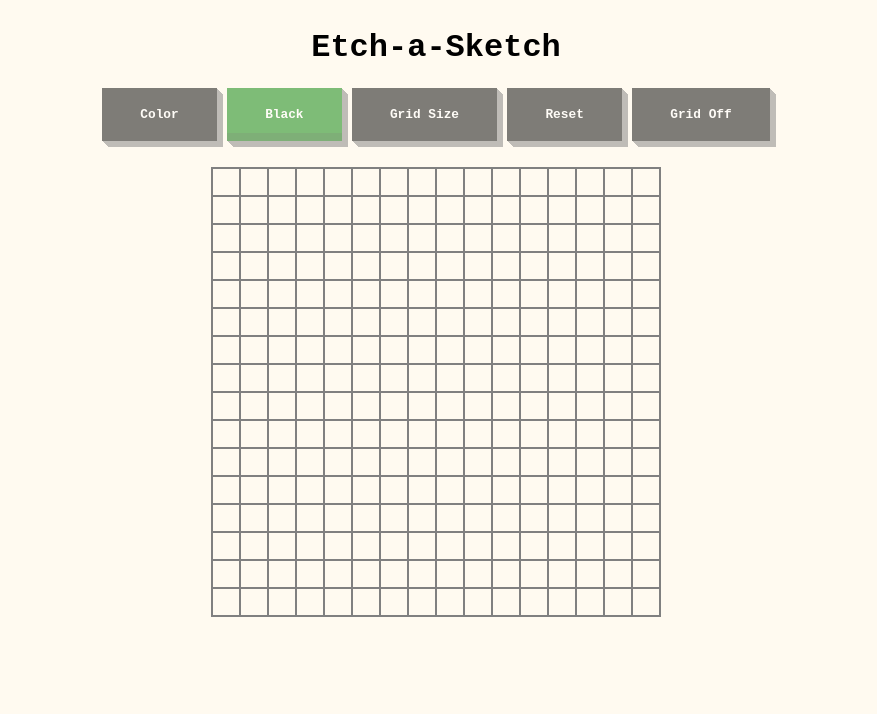
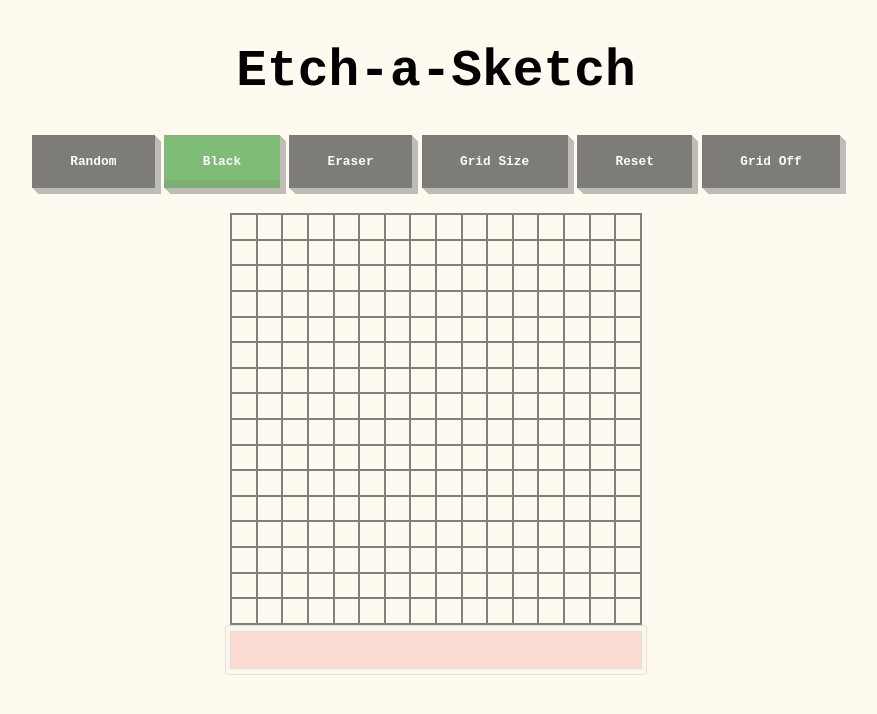
Before and after one commit to maxhannan/the_odin_project, a plain HTML site: page etch/index.html in a window 1280 px wide. Both pictures are taken after a click on the button "Black". Shown: the whole page, without its empty margins (204-1081 px from the left). Drawn offline with Linux system fonts and the light colour scheme.

Commit message:
Color Picker

```diff
--- a/etch/assets/main.css
+++ b/etch/assets/main.css
@@ -8,11 +8,12 @@ body{
 }
 h1{
     text-align: center;
+    font-size: 4vw;
 
 }
 #main{
-    height:35vw;
-    width:35vw;
+    height:32vw;
+    width:32vw;
     border: gray 1px solid;
     align-self: center;
     display: grid;
--- a/etch/assets/script.js
+++ b/etch/assets/script.js
@@ -4,6 +4,19 @@ const main = document.getElementById('main');
 let boxes = document.getElementsByClassName('box');
 let boxList = Array.from(boxes);
 let gridOn = true;
+let colorPicker = document.getElementById('cp');
+let hex = 'red';
+// color picker
+// var colorPicker = new iro.ColorPicker('#picker');
+colorPicker.addEventListener("input", watchColorPicker, false);
+
+function watchColorPicker(event) {
+    hex = event.target.value;
+    console.log(hex);
+    document.querySelector('#cp').style.opacity = 1;
+    colorPick();
+
+}
 Array.from(boxes).forEach(v => v.addEventListener('mouseover', function() {
     v.style.background = 'black';
   }));
@@ -108,16 +121,42 @@ function reset() {
 }
 function colorPick() {
     Array.from(boxes).forEach(v => v.addEventListener('mouseover', function() {
+        v.style.background = hex;
+      }));
+    document.querySelector('#randcolor').style.backgroundColor = 'black';
+    document.querySelector('#black').style.backgroundColor = 'black';
+    document.querySelector('#eraser').style.backgroundColor = 'black';
+    document.querySelector('#cp').style.opacity = 1;
+}
+function randomPick() {
+    Array.from(boxes).forEach(v => v.addEventListener('mouseover', function() {
         v.style.background = randColor();
       }));
-    document.querySelector('#color').style.backgroundColor = 'green';
+    document.querySelector('#randcolor').style.backgroundColor = 'green';
     document.querySelector('#black').style.backgroundColor = 'black';
+    document.querySelector('#eraser').style.backgroundColor = 'black';
+    document.querySelector('#cp').style.opacity = .2;
 }
 
 function blackPick() {
     Array.from(boxes).forEach(v => v.addEventListener('mouseover', function() {
+
         v.style.background = 'black';
+
       }));
-      document.querySelector('#color').style.backgroundColor = 'black';
+      document.querySelector('#randcolor').style.backgroundColor = 'black';
+      document.querySelector('#eraser').style.backgroundColor = 'black';
       document.querySelector('#black').style.backgroundColor = 'green';
+      document.querySelector('#cp').style.opacity = .2;
 }
+function eraser() {
+    Array.from(boxes).forEach(v => v.addEventListener('mouseover', function() {
+
+        v.style.background = 'transparent';
+
+      }));
+      document.querySelector('#randcolor').style.backgroundColor = 'black';
+      document.querySelector('#cp').style.opacity = .2;
+      document.querySelector('#black').style.backgroundColor = 'black';
+      document.querySelector('#eraser').style.backgroundColor = 'green';
+}
--- a/etch/index.html
+++ b/etch/index.html
@@ -7,21 +7,33 @@
         <meta name="description" content="">
         <meta name="viewport" content="width=device-width, initial-scale=1">
         <link rel="stylesheet" href="assets/main.css">
+        <script src="https://cdn.jsdelivr.net/npm/@jaames/iro@5"></script>
     </head>
     <body>
         <h1>Etch-a-Sketch</h1>
         <div class = 'btnContainer'>
-            <button id = 'color' onclick="colorPick()" class = 'color'>Color</button>
+
+           <button id = 'randcolor' onclick="randomPick()" class = 'blk'>Random</button>
             <button id = 'black' onclick="blackPick()" class = 'blk'>Black</button>
+            <button  id = 'eraser' onclick="eraser()" class = 'gridTog'> Eraser</button>
             <button onclick="gridChange()" class = 'gridSize'>Grid Size</button>
             <button onclick="reset()" class = 'reset'>Reset</button>
             <button  id = 'gridTog' onclick="gridTog()" class = 'gridTog'>Grid Off</button>
+
+
         </div>
+        <div style = 'display: flex; flex-direction: column; justify-content: center;'>
+
         <div id = 'main'>
 
         </div>
-
+        <div style = 'align-self: center;'>
+        <input style = 'height: 50px; width: 33vw'type="color" id="cp" name="head"
+        value="#e66465">
+    </div>
+    </div>
 
         <script src="assets/script.js" async defer></script>
+
     </body>
 </html>
```
